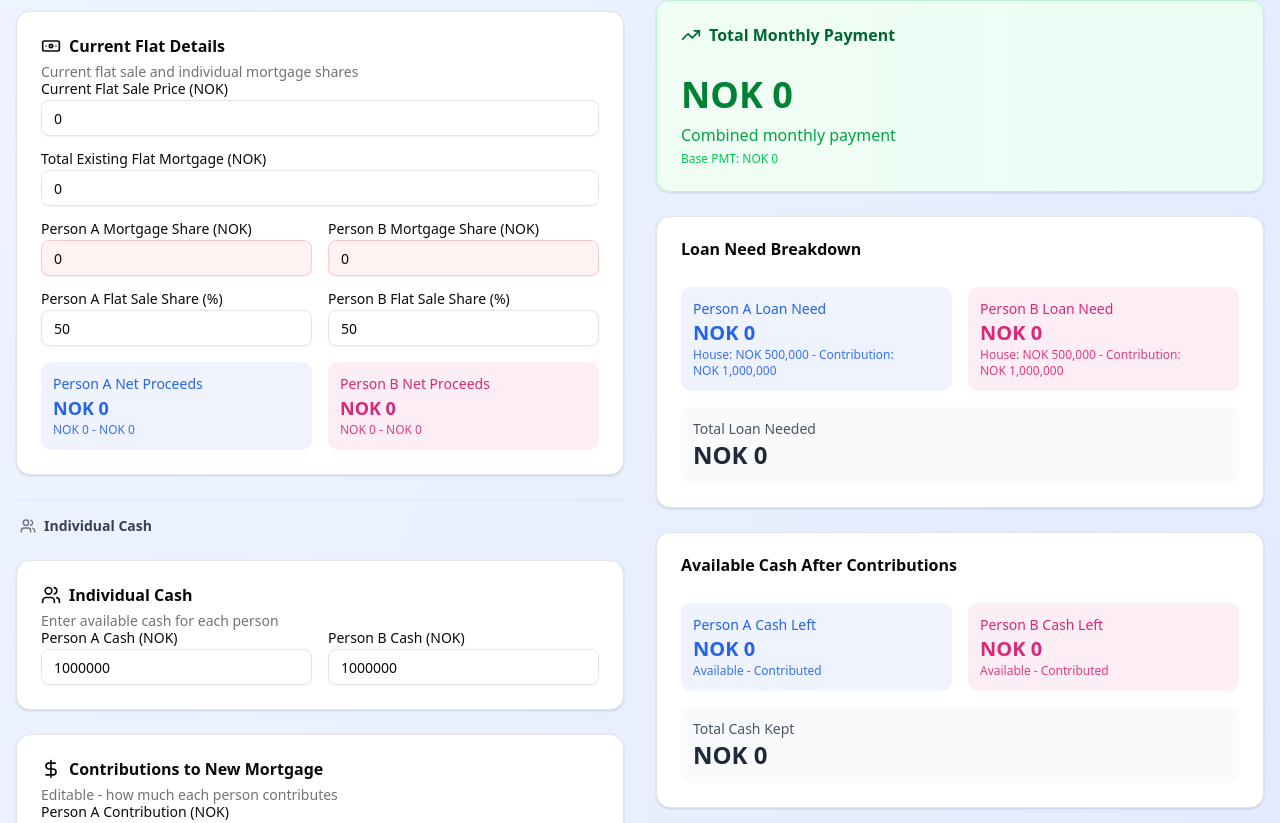
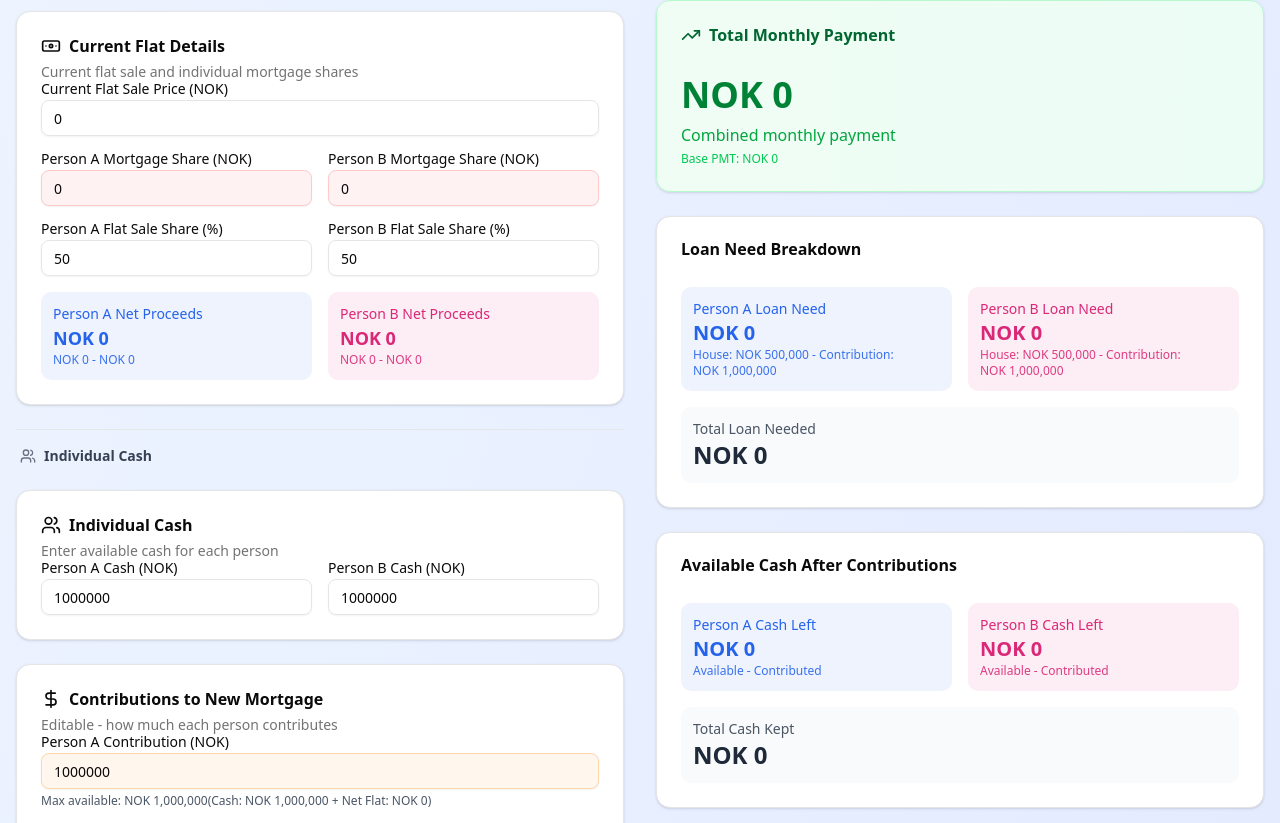
Before and after one commit to mocialov/mortgage_calculator, a React (Vite) app: page / in a window 1280 px wide. Shown: the part 917-1740 px from the top of the page. Built offline with nearby package versions, Linux system fonts and the light colour scheme.

Commit message:
Update App.jsx

```diff
--- a/src/App.jsx
+++ b/src/App.jsx
@@ -18,7 +18,6 @@ function App() {
   const [personACash, setPersonACash] = useState(1000000)
   const [personBCash, setPersonBCash] = useState(1000000)
   const [flatSalePrice, setFlatSalePrice] = useState(0)
-  const [totalExistingMortgage, setTotalExistingMortgage] = useState(0)
   const [personAExistingMortgage, setPersonAExistingMortgage] = useState(0)
   const [personBExistingMortgage, setPersonBExistingMortgage] = useState(0)
   const [personAFlatShare, setPersonAFlatShare] = useState(50)
@@ -73,7 +72,8 @@ function App() {
     personAFirstInterest: 0,
     personBFirstInterest: 0,
     mortgageValidation: 0,
-    houseShareValidation: 0
+    houseShareValidation: 0,
+    totalExistingMortgage: 0
   })
 
   // PMT function that matches Excel's PMT
@@ -165,8 +165,11 @@ function App() {
     const personAFirstInterest = personALoanNeed > 0 ? calculateIPMT(monthlyInterestRate, personALoanNeed) : 0
     const personBFirstInterest = personBLoanNeed > 0 ? calculateIPMT(monthlyInterestRate, personBLoanNeed) : 0
 
+    // Calculate total existing mortgage from individual shares
+    const totalExistingMortgage = personAExistingMortgage + personBExistingMortgage
+
     // Validations
-    const mortgageValidation = totalExistingMortgage - (personAExistingMortgage + personBExistingMortgage)
+    const mortgageValidation = 0 // No longer needed since we calculate total from shares
     const houseShareValidation = (personAHouseShare + personBHouseShare) - 100
 
     setCalculations({
@@ -196,7 +199,8 @@ function App() {
       personAFirstInterest,
       personBFirstInterest,
       mortgageValidation,
-      houseShareValidation
+      houseShareValidation,
+      totalExistingMortgage
     })
 
     // Auto-update contribution fields to always match Max available
@@ -206,7 +210,7 @@ function App() {
     if (personBContribution !== personBMaxContribution) {
       setPersonBContribution(personBMaxContribution)
     }
-  }, [housePrice, personACash, personBCash, flatSalePrice, totalExistingMortgage, personAExistingMortgage, personBExistingMortgage, personAFlatShare, personBFlatShare, personAContribution, personBContribution, personAHouseShare, personBHouseShare, grantedLoan, interestRate, loanTerm, hasRentalUnit, rentalIncome])
+  }, [housePrice, personACash, personBCash, flatSalePrice, personAExistingMortgage, personBExistingMortgage, personAFlatShare, personBFlatShare, personAContribution, personBContribution, personAHouseShare, personBHouseShare, grantedLoan, interestRate, loanTerm, hasRentalUnit, rentalIncome])
 
   const formatCurrency = (amount) => {
     const browserLocale = typeof navigator !== 'undefined' && navigator.language ? navigator.language : 'en-US'
@@ -322,7 +326,7 @@ function App() {
         <div className="border-t border-gray-200 my-6" />
 
         <div className="grid grid-cols-1 lg:grid-cols-2 gap-8">
-          {/* Input Section */}
+          {/* Left Column - Input Sections */}
           <div className="space-y-6">
             {/* Mobile stepper controls */}
             <div className="lg:hidden sticky top-0 z-10 -mx-4 px-4 py-3 bg-gradient-to-br from-blue-50/90 to-indigo-100/90 backdrop-blur">
@@ -440,17 +444,6 @@ function App() {
                     placeholder="Enter expected sale price"
                   />
                 </div>
-                <div>
-                  <Label htmlFor="totalExistingMortgage">Total Existing Flat Mortgage ({currency})</Label>
-                  <Input
-                    id="totalExistingMortgage"
-                    type="number"
-                    value={totalExistingMortgage}
-                    onChange={(e) => setTotalExistingMortgage(Number(e.target.value))}
-                    className="mt-1"
-                    placeholder="Total amount still owed"
-                  />
-                </div>
                 <div className="grid grid-cols-2 gap-4">
                   <div>
                     <Label htmlFor="personAExistingMortgage">{aName} Mortgage Share ({currency})</Label>
@@ -475,18 +468,6 @@ function App() {
                     />
                   </div>
                 </div>
-                {Math.abs(calculations.mortgageValidation) > 1 && (
-                  <div className="p-3 bg-yellow-50 border border-yellow-200 rounded-lg">
-                    <div className="flex items-center gap-2">
-                      <AlertTriangle className="h-4 w-4 text-yellow-600" />
-                      <p className="text-yellow-800 font-medium text-sm">Mortgage Share Mismatch</p>
-                    </div>
-                    <p className="text-yellow-700 text-xs mt-1">
-                      Individual shares ({formatCurrency(personAExistingMortgage + personBExistingMortgage)})
-                      don't match total ({formatCurrency(totalExistingMortgage)})
-                    </p>
-                  </div>
-                )}
                 <div className="grid grid-cols-2 gap-4">
                   <div>
                     <Label htmlFor="personAFlatShare">{aName} Flat Sale Share (%)</Label>
@@ -716,7 +697,7 @@ function App() {
             </Card>
           </div>
 
-          {/* Individual Results Section - non-sticky */}
+          {/* Right Column - Results & Calculations */}
           <div className="space-y-6">
             <Card className="border" style={{ background: `linear-gradient(90deg, ${hexToRgba(personAColor, 0.06)}, ${hexToRgba(personAColor, 0.12)})`, borderColor: hexToRgba(personAColor, 0.4) }}>
               <CardHeader>
@@ -849,7 +830,10 @@ function App() {
             </Card>
           </div>
 
-          {/* Summary Section */}
+        </div>
+
+        {/* Bottom Section - Spanning Both Columns */}
+        <div className="border-t border-gray-300 my-8 pt-8">
           <div className="space-y-6">
             <Card>
               <CardHeader>
@@ -878,7 +862,7 @@ function App() {
                   </div>
                   <div className="flex justify-between">
                     <span className="text-gray-600">Total Existing Mortgage:</span>
-                    <span className="font-semibold">{formatCurrency(totalExistingMortgage)}</span>
+                    <span className="font-semibold">{formatCurrency(calculations.totalExistingMortgage)}</span>
                   </div>
                   <div className="flex justify-between">
                     <span className="text-gray-600">Net Proceeds from Flat:</span>
```
